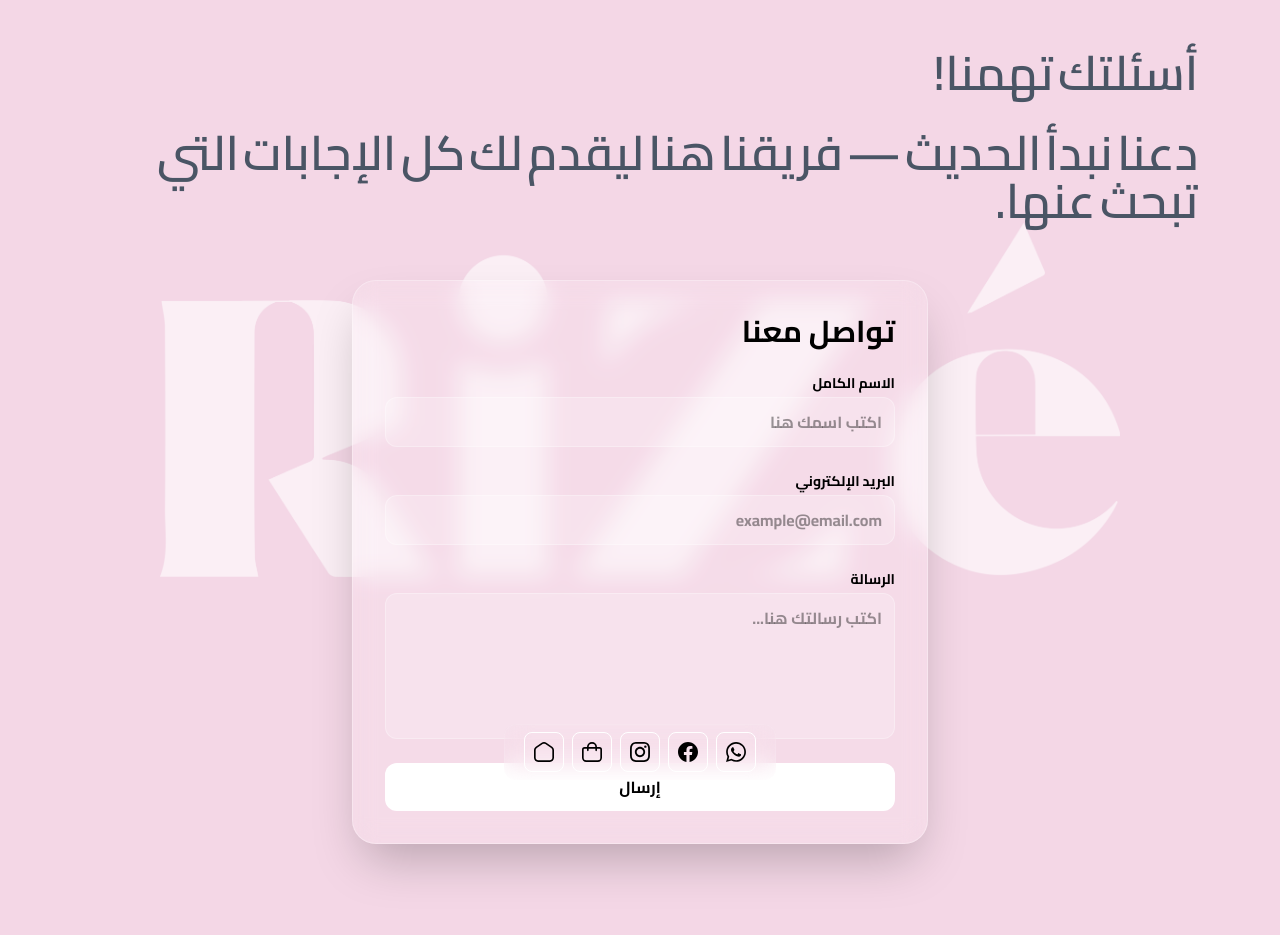
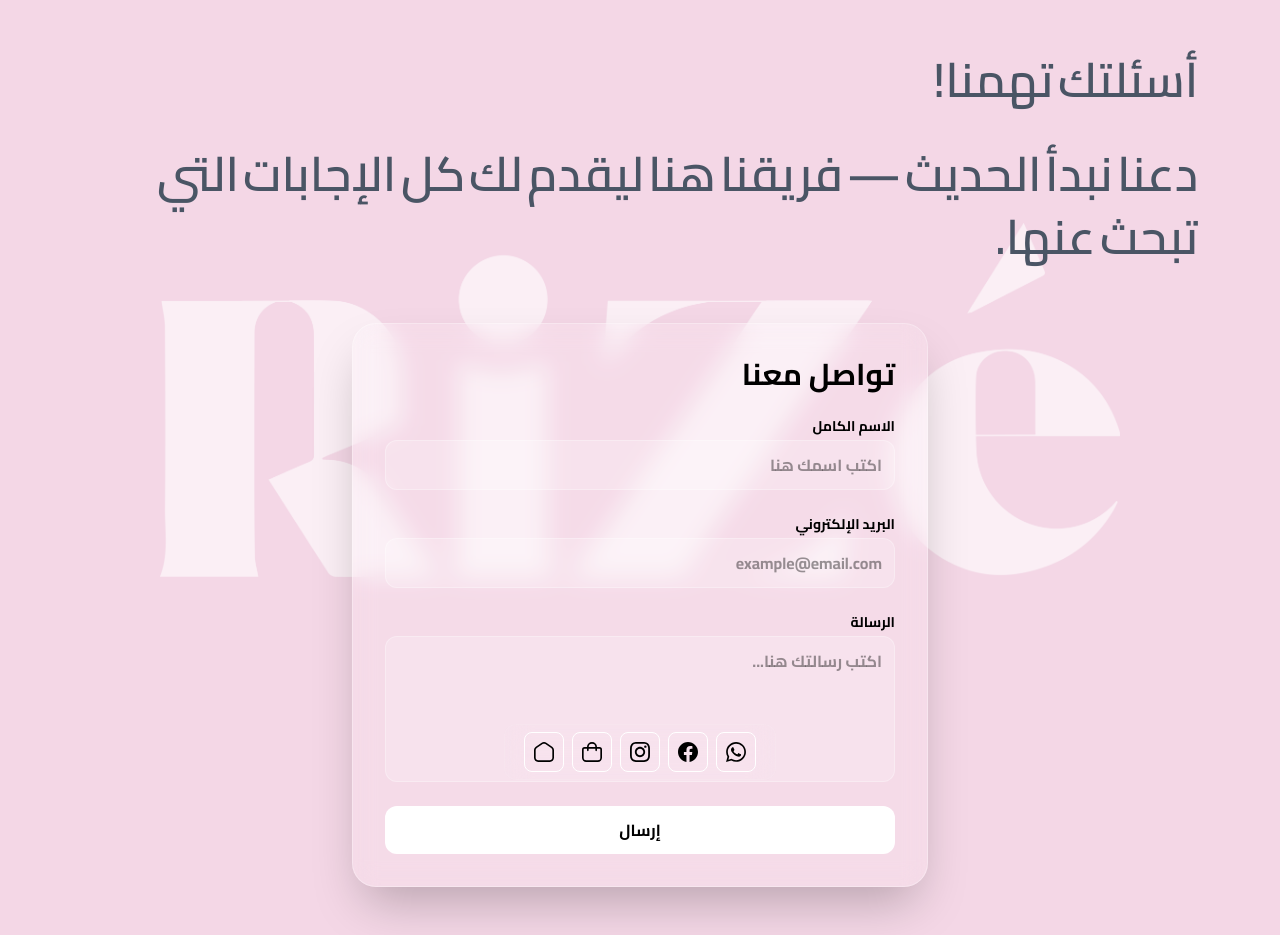
Before and after one commit to hurlx/finale, a Next.js app: page /Contact in a window 1280 px wide. Before the commit the page ends 892 px from the top, so only its background shows below. Built offline with nearby package versions, Linux system fonts and the light colour scheme.

Commit message:
Update globals.css

```diff
--- a/app/globals.css
+++ b/app/globals.css
@@ -114,13 +114,13 @@ html,body {
   }
 
   .animated-title {
-    @apply flex flex-col gap-1 text-[3rem] max-sm:text-5xl md:text-7xl lg:text-[6rem] uppercase leading-[1] text-gray-600 max-sm:px-4 sm:px-4 px-12;
+    @apply flex flex-col gap-1 text-[3rem] max-sm:text-5xl md:text-7xl lg:text-[6rem] uppercase leading-[1.3] text-gray-600 max-sm:px-4 sm:px-4 px-12;
   }
   .animated-title2 {
-    @apply flex flex-col gap-1 text-[2rem] max-sm:text-2xl md:text-4xl lg:text-[3rem] uppercase leading-[1] text-gray-600 max-sm:px-4 sm:px-4 px-12;
+    @apply flex flex-col gap-1 text-[2rem] max-sm:text-2xl md:text-4xl lg:text-[3rem] uppercase leading-[1.3] text-gray-600 max-sm:px-4 sm:px-4 px-12;
   }
   .animated-title3 {
-    @apply flex flex-col gap-1 text-[1rem] max-sm:text-xl md:text-3xl lg:text-[2rem] uppercase leading-[1] text-gray-600 max-sm:px-4 sm:px-4 px-12;
+    @apply flex flex-col gap-1 text-[1rem] max-sm:text-xl md:text-3xl lg:text-[2rem] uppercase leading-[1.3] text-gray-600 max-sm:px-4 sm:px-4 px-12;
   }
 
 .animated-word {
```
